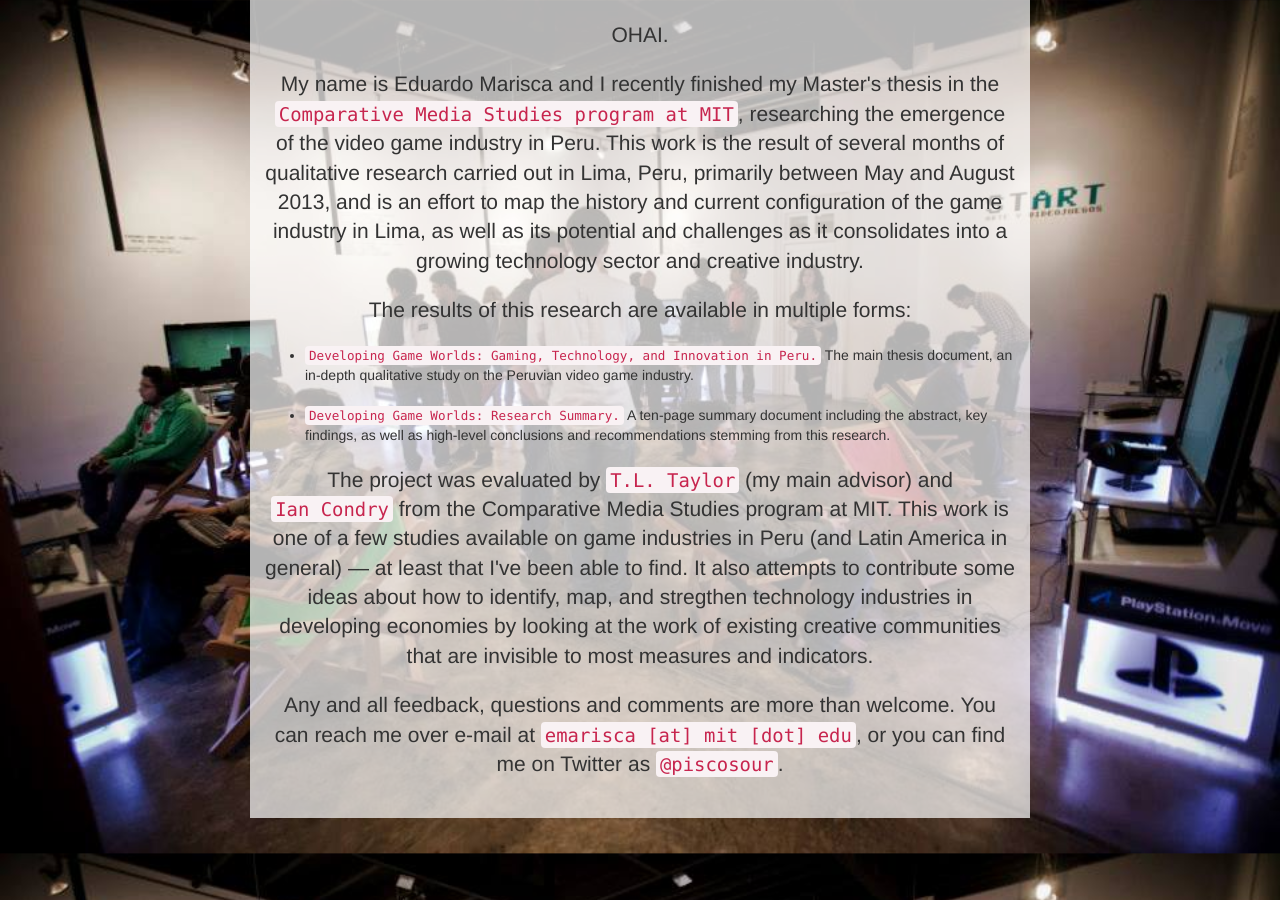
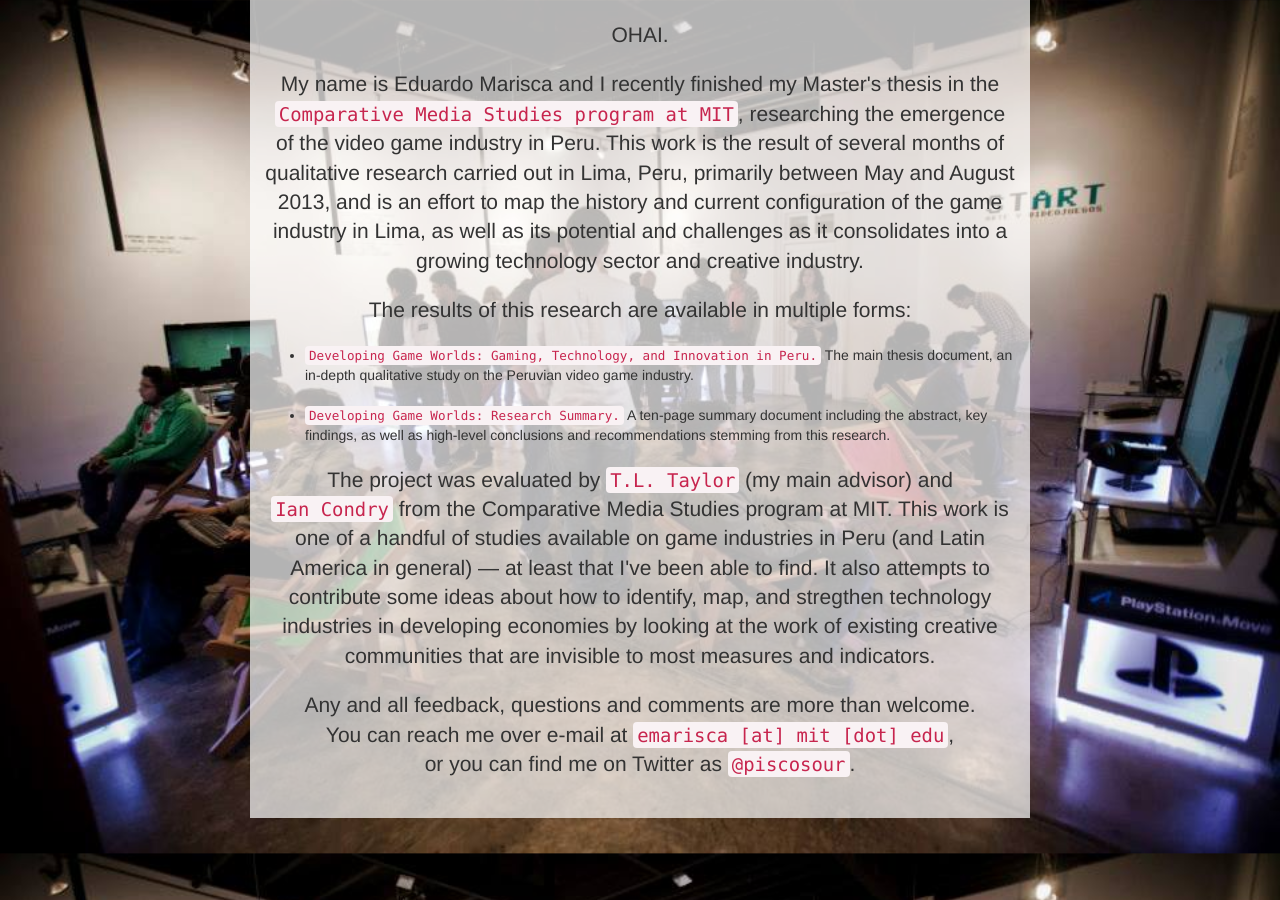
Before and after one commit to piscosour/piscosour.github.io, a Jekyll site: the page built from thesis/index.html, in a window 1280 px wide. Built offline with Jekyll 4.4.1, drawn with Linux system fonts in a browser that asks for light colours.

Commit message:
line breaks

```diff
--- a/thesis/index.html
+++ b/thesis/index.html
@@ -12,5 +12,5 @@ background: /files/start.jpg
 <!--<li style="margin-top: 20px; margin-bottom: 20px"><strong>The Peruvian Gamedex</strong>. A pre-alpha tool I've developed to catalog and document the history of video games made in Peru (still in very early development and with unvalidated data).</li>
 <li style="margin-top: 20px; margin-bottom: 20px"><strong>A photo gallery</strong>. Images captured during my field work in Lima.</li>-->
 </ul>
-<p class="lead" style="text-align: center">The project was evaluated by <a href="http://tltaylor.com/"><code>T.L. Taylor</code></a> (my main advisor) and <a href="http://web.mit.edu/condry/www/"><code>Ian Condry</code></a> from the Comparative Media Studies program at MIT. This work is one of a few studies available on game industries in Peru (and Latin America in general) &mdash; at least that I've been able to find. It also attempts to contribute some ideas about how to identify, map, and stregthen technology industries in developing economies by looking at the work of existing creative communities that are invisible to most measures and indicators.</p>
-<p class="lead" style="text-align: center">Any and all feedback, questions and comments are more than welcome. You can reach me over e-mail at <code>emarisca [at] mit [dot] edu</code>, or you can find me on Twitter as <a href="http://twitter.com/piscosour"><code>@piscosour</code></a>.</p>
+<p class="lead" style="text-align: center">The project was evaluated by <a href="http://tltaylor.com/"><code>T.L. Taylor</code></a> (my main advisor) and <a href="http://web.mit.edu/condry/www/"><code>Ian Condry</code></a> from the Comparative Media Studies program at MIT. This work is one of a handful of studies available on game industries in Peru (and Latin America in general) &mdash; at least that I've been able to find. It also attempts to contribute some ideas about how to identify, map, and stregthen technology industries in developing economies by looking at the work of existing creative communities that are invisible to most measures and indicators.</p>
+<p class="lead" style="text-align: center">Any and all feedback, questions and comments are more than welcome.<br />You can reach me over e-mail at <code>emarisca [at] mit [dot] edu</code>,<br />or you can find me on Twitter as <a href="http://twitter.com/piscosour"><code>@piscosour</code></a>.</p>
```
